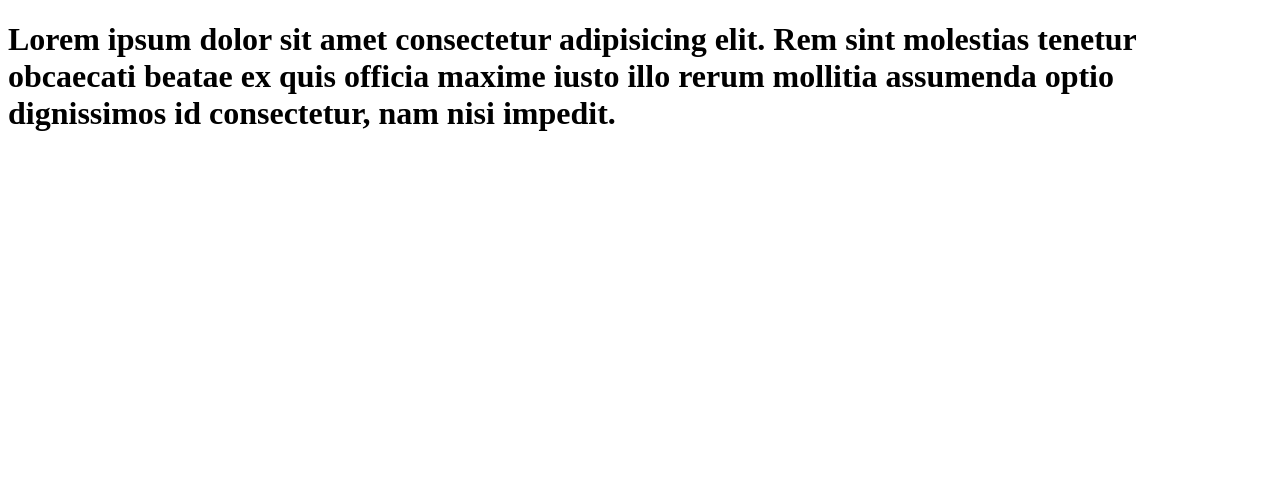
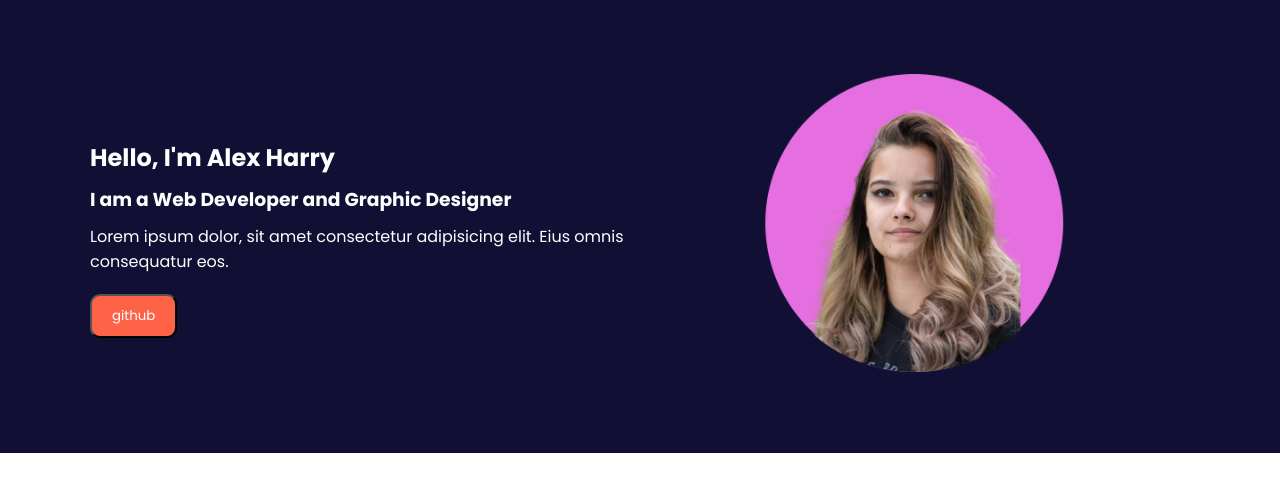
Before and after one commit to ashikahmedrabbi/Portfolio-website, a plain HTML site: page index.html in a window 1280 px wide. Drawn offline with Linux system fonts and the light colour scheme.

Commit message:
Landing Section

```diff
--- a/index.html
+++ b/index.html
@@ -7,12 +7,27 @@
     <meta name="viewport" content="width=device-width, initial-scale=1.0">
     <title>Portfolio website</title>
     <link rel="stylesheet" href="style.css">
+    <link rel="preconnect" href="https://fonts.googleapis.com">
+    <link rel="preconnect" href="https://fonts.gstatic.com" crossorigin>
+    <link
+        href="https://fonts.googleapis.com/css2?family=Poppins:ital,wght@0,100;0,200;0,300;0,400;0,500;0,600;0,700;1,100;1,200;1,300;1,400;1,500;1,600;1,700&display=swap"
+        rel="stylesheet">
 </head>
 
 <body>
-    <h1>Lorem ipsum dolor sit amet consectetur adipisicing elit. Rem sint molestias tenetur obcaecati beatae ex quis
-        officia maxime iusto illo rerum mollitia assumenda optio dignissimos id consectetur, nam nisi impedit.</h1>
+    <section class="loanding">
+        <div class="landing_text ">
+            <h1 class="Hello">Hello, I'm Alex Harry</h1>
+            <h3 class="Hello">I am a Web Developer and Graphic Designer</h3>
+            <p class="Hello">Lorem ipsum dolor, sit amet consectetur adipisicing elit. Eius omnis consequatur eos.</p>
+            <button><a target="_blank" href="https://github.com/ashikahmedrabbi/">github</a> </button>
 
+
+        </div>
+        <div class="landing_img">
+            <img src="image/girl.png" alt="">
+        </div>
+    </section>
 </body>
 
 </html>
--- a/style.css
+++ b/style.css
@@ -0,0 +1,48 @@
+* {
+    font-family: 'Poppins', sans-serif;
+    margin: 0;
+    padding: 0;
+}
+
+.first {
+    color: rgb(70, 70, 180);
+}
+
+section {
+    display: flex;
+}
+
+.loanding {
+    background-color: rgb(18, 15, 53);
+}
+
+.landing_text {
+    color: white;
+    width: 50%;
+    padding: 130px 10px 5px 80px;
+}
+
+.Hello {
+    margin: 10px;
+}
+
+.landing_text button {
+    background-color: tomato;
+
+    border-radius: 10px;
+    margin: 10px;
+    padding: 10px 20px;
+}
+
+.landing_text button a {
+    color: white;
+    text-decoration: none;
+}
+
+.landing_img {
+    width: 50%;
+}
+
+.landing_img img {
+    width: 75%;
+}
```
Also changed, not shown: image/girl.png (added), image/logo.png (added), 1 other file.
